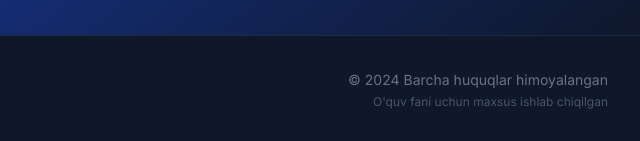
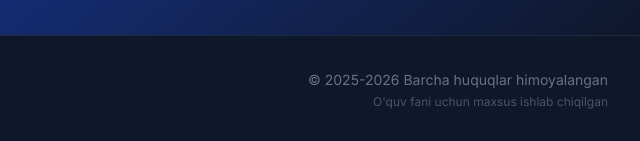
Before and after one commit to AITECHNOUZ/bojxona_ishi, a plain HTML site: page index.html in a window 1280 px wide. Shown: the part 6577-6718 px from the top of the page, 640-1280 px from the left. Drawn offline with nearby package versions, Linux system fonts and the light colour scheme.

Commit message:
Update index.html

```diff
--- a/index.html
+++ b/index.html
@@ -1279,7 +1279,7 @@
                     </div>
                 </div>
                 <div class="text-center md:text-right">
-                    <p class="text-gray-500 text-sm">© 2024 Barcha huquqlar himoyalangan</p>
+                    <p class="text-gray-500 text-sm">© 2025-2026 Barcha huquqlar himoyalangan</p>
                     <p class="text-gray-600 text-xs mt-1">O'quv fani uchun maxsus ishlab chiqilgan</p>
                 </div>
             </div>
```
